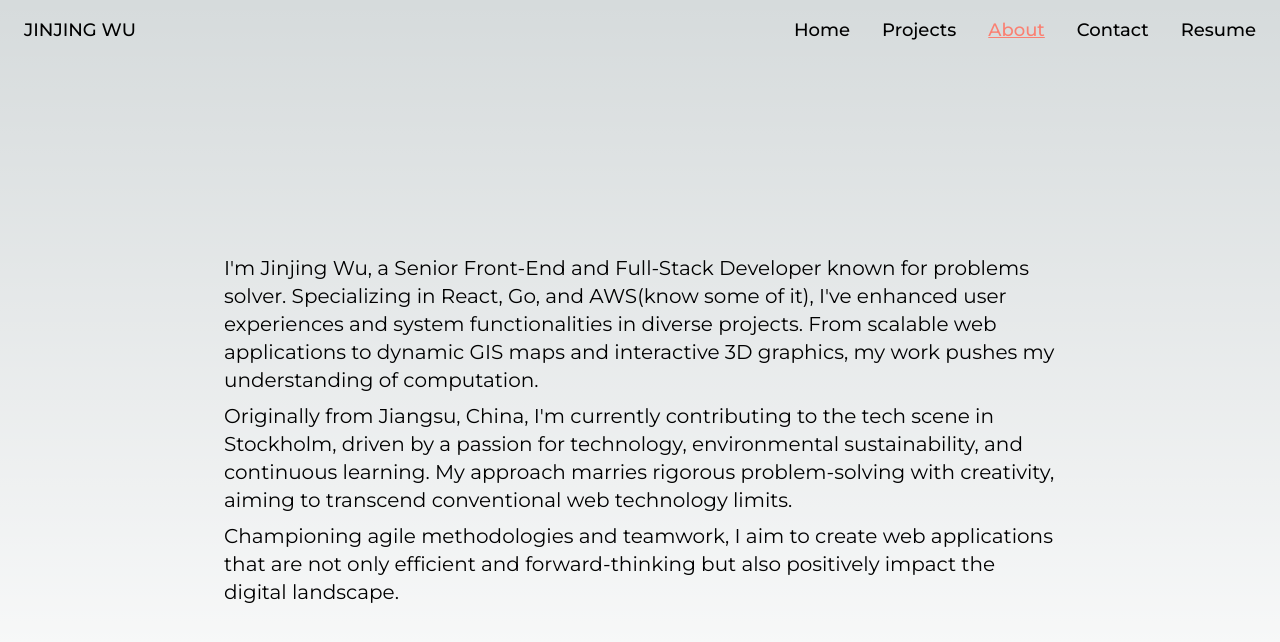
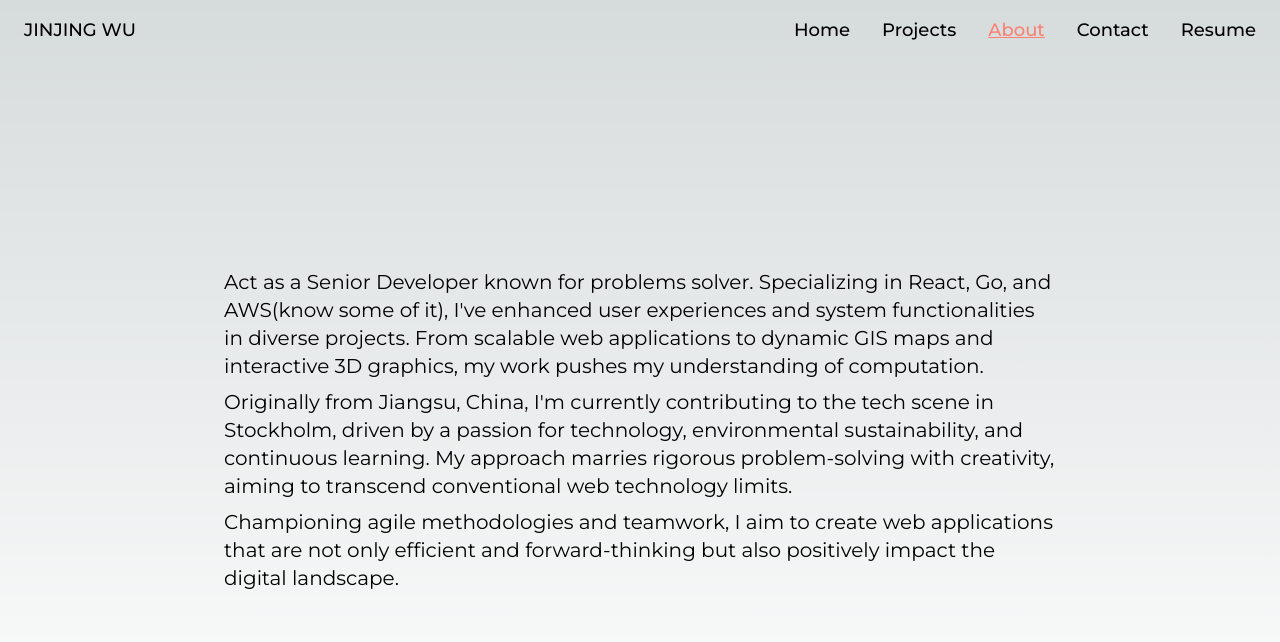
Before and after one commit to jinjingngo/blog, a Next.js app: page /about in a window 1280 px wide. Shown: the top 642 px of the page. Built offline with nearby package versions, Linux system fonts and the light colour scheme.

Commit message:
fix: about me text

```diff
--- a/src/app/about/page.tsx
+++ b/src/app/about/page.tsx
@@ -4,11 +4,11 @@ export default function About() {
   return (
     <main className={`min-main-h ${classes.about__wrapper}`}>
       <p className={classes.about__paragraph}>
-        I&apos;m Jinjing Wu, a Senior Front-End and Full-Stack Developer known
-        for problems solver. Specializing in React, Go, and AWS(know some of
-        it), I&apos;ve enhanced user experiences and system functionalities in
-        diverse projects. From scalable web applications to dynamic GIS maps and
-        interactive 3D graphics, my work pushes my understanding of computation.
+        Act as a Senior Developer known for problems solver. Specializing in
+        React, Go, and AWS(know some of it), I&apos;ve enhanced user experiences
+        and system functionalities in diverse projects. From scalable web
+        applications to dynamic GIS maps and interactive 3D graphics, my work
+        pushes my understanding of computation.
       </p>
       <p className={classes.about__paragraph}>
         Originally from Jiangsu, China, I&apos;m currently contributing to the
```
